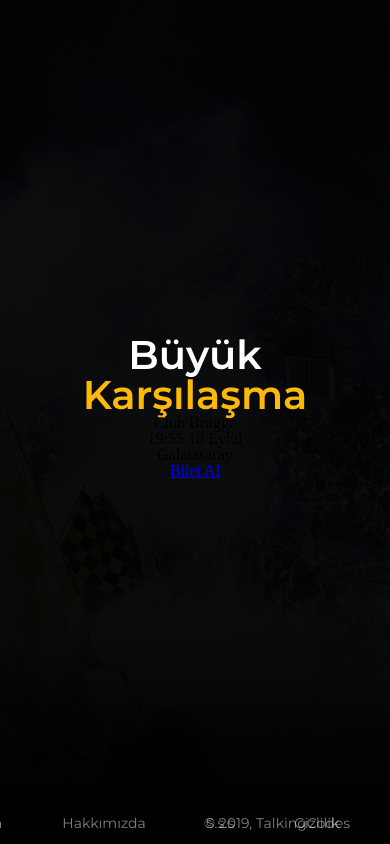
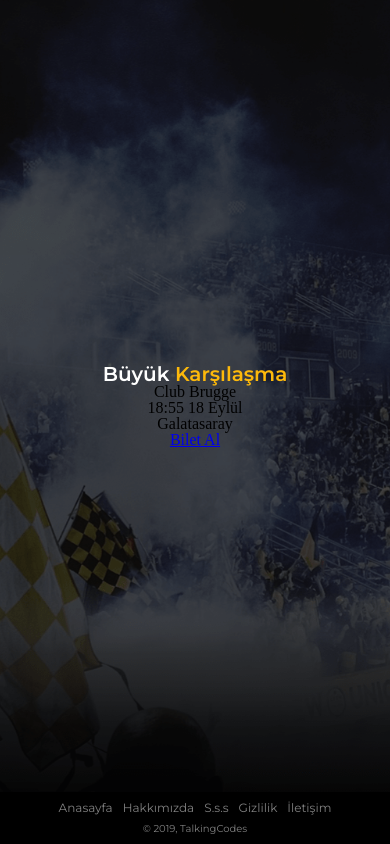
Before and after one commit to ykavras/football, a Django app: template football/apps/main/templates/main.html in a window 390 px wide. Run offline with Django 3.2, Linux system fonts and the light colour scheme; the template is opened without the code that fills it, so the values that code supplies are empty; some libraries are stand-ins or nearby versions.

Commit message:
edited styles

```diff
--- a/football/apps/main/templates/main.html
+++ b/football/apps/main/templates/main.html
@@ -9,7 +9,7 @@
                     <div class="team-name">Club Brugge</div>
                 </div>
                 <div class="info">
-                    <time class="hour">19:55</time>
+                    <time class="hour">18:55</time>
                     <time class="date">18 Eylül</time>
                 </div>
                 <div class="team">
--- a/static_files/scss/main.scss
+++ b/static_files/scss/main.scss
@@ -51,7 +51,6 @@ footer {
   z-index: 2;
   padding: 14px;
   font-family: $montserrat-font;
-  background-color: rgba(0, 0, 0, 0.9);
   font-size: 14px;
 
   nav {
@@ -123,3 +122,60 @@ footer {
     font-weight: 300;
   }
 }
+
+
+@media(max-width: 991px) {
+  footer {
+    font-size: 12px;
+
+    a {
+      margin: 0 10px;
+    }
+  }
+}
+
+@media(max-width: 767px) {
+  main {
+    max-width: 480px;
+    background-color: rgba(0, 0, 0, 0.5);
+
+    h1 {
+      font-size: 30px;
+    }
+  }
+}
+
+@media(max-width: 640px) {
+  footer {
+    display: block;
+    padding: 10px;
+
+    .copyright {
+      position: relative;
+      display: block;
+      right: 0;
+      bottom: 0;
+      text-align: center;
+      margin: 10px auto 0;
+      font-size: 10px;
+      width: 200px;
+    }
+  }
+}
+
+@media(max-width: 480px) {
+  main {
+    padding: 20px 15px 52px;
+
+    h1 {
+      font-size: 20px;
+    }
+  }
+  footer {
+    background-color: #000000;
+
+    a {
+      margin: 0 5px;
+    }
+  }
+}
--- a/static_files/scss/pages/about.scss
+++ b/static_files/scss/pages/about.scss
@@ -7,4 +7,16 @@
     opacity: 0.8;
     padding: 30px;
   }
+
+  @media (max-width: 767px) {
+    .about-p {
+      font-size: 16px;
+      padding: 30px 15px;
+    }
+  }
+  @media (max-width: 480px) {
+    .about-p {
+      font-size: 12px;
+    }
+  }
 }
--- a/static_files/scss/pages/contact.scss
+++ b/static_files/scss/pages/contact.scss
@@ -18,4 +18,15 @@
     display: block;
     padding: 4px 0;
   }
+
+  @media (max-width: 767px) {
+    .address, .link {
+      font-size: 18px;
+    }
+  }
+  @media (max-width: 480px) {
+    .address, .link {
+      font-size: 14px;
+    }
+  }
 }
--- a/static_files/scss/pages/form.scss
+++ b/static_files/scss/pages/form.scss
@@ -100,7 +100,7 @@
     border-radius: 5px;
     padding: 6px 24px;
     cursor: pointer;
-    margin: auto;
+    margin: auto auto 10px;
     font-family: $montserrat-font;
     font-weight: bold;
     font-size: 14px;
@@ -201,6 +201,11 @@
     }
   }
 
+  @media(max-width: 767px) {
+    .card-span {
+      font-size: 10px;
+    }
+  }
 }
 
 @keyframes loop {
--- a/static_files/scss/pages/sss.scss
+++ b/static_files/scss/pages/sss.scss
@@ -21,5 +21,39 @@
       padding: 10px 0;
       opacity: 0.6;
     }
+
+    .title, p {
+      line-height: 1.2;
+    }
+  }
+
+  @media(max-width: 767px) {
+    .questions {
+      li {
+        margin-bottom: 15px;
+      }
+
+      .title {
+        font-size: 20px;
+      }
+    }
+  }
+  @media(max-width: 480px) {
+    .questions {
+      padding-top: 15px;
+
+      li {
+        margin-bottom: 10px;
+      }
+
+      .title {
+        font-size: 14px;
+      }
+
+      p {
+        padding: 5px 0;
+        font-size: 12px;
+      }
+    }
   }
 }
```
Also changed, not shown: static_files/scss/pages/home.scss (+68 -5 lines), static_files/css/styles.css, 1 other file.
